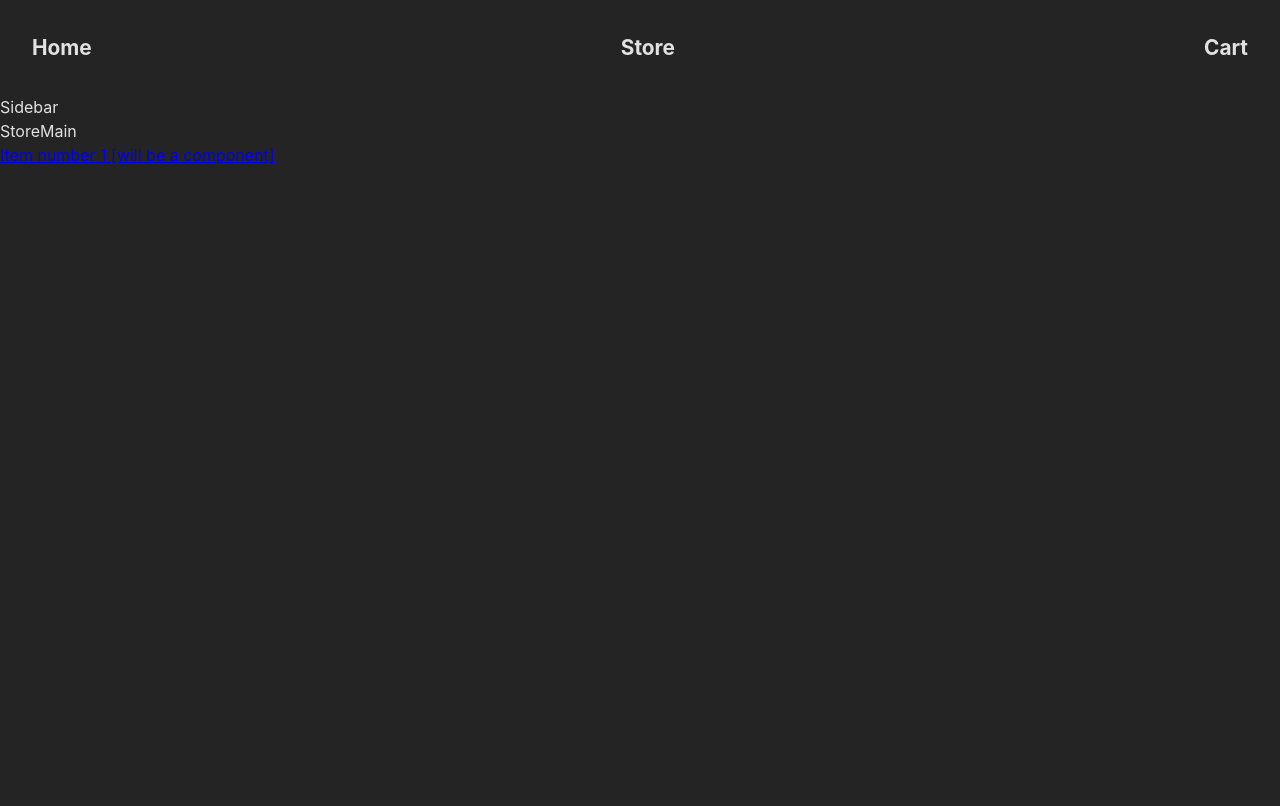
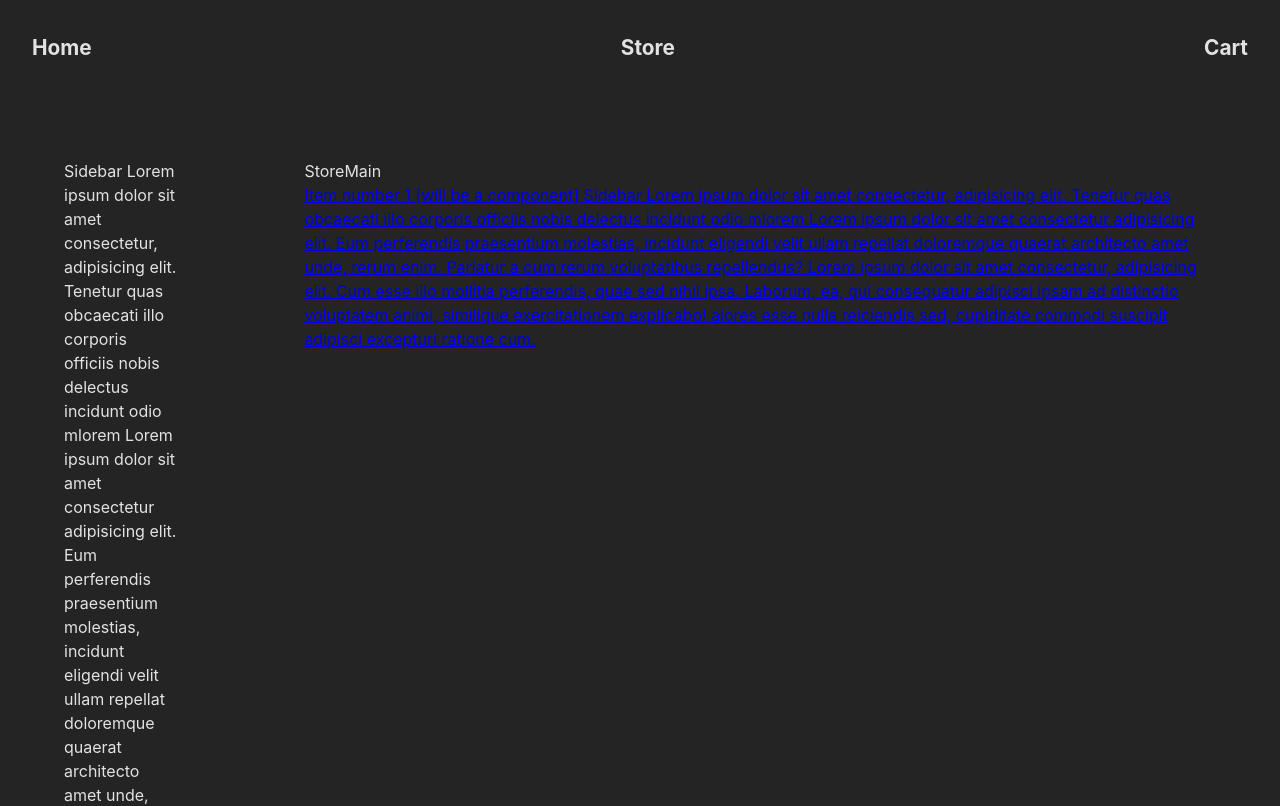
Before and after one commit to Kian2002/E-commerce, a React (Vite) app: page /store in a window 1280 px wide. Shown: the top 806 px of the page. Built offline with nearby package versions, Linux system fonts and the light colour scheme.

Commit message:
store css

```diff
--- a/src/components/main/StoreMain.tsx
+++ b/src/components/main/StoreMain.tsx
@@ -8,7 +8,18 @@ const StoreMain = () => {
       StoreMain
       <p>
         <Link to={`item/${itemId}`}>
-          Item number {itemId} [will be a component]
+          Item number {itemId} [will be a component] Sidebar Lorem ipsum dolor
+          sit amet consectetur, adipisicing elit. Tenetur quas obcaecati illo
+          corporis officiis nobis delectus incidunt odio mlorem Lorem ipsum
+          dolor sit amet consectetur adipisicing elit. Eum perferendis
+          praesentium molestias, incidunt eligendi velit ullam repellat
+          doloremque quaerat architecto amet unde, rerum enim. Pariatur a cum
+          rerum voluptatibus repellendus? Lorem ipsum dolor sit amet
+          consectetur, adipisicing elit. Cum esse illo mollitia perferendis,
+          quae sed nihil ipsa. Laborum, ea, qui consequatur adipisci ipsam ad
+          distinctio voluptatem animi, similique exercitationem explicabo!
+          aiores esse nulla reiciendis sed, cupiditate commodi suscipit adipisci
+          excepturi ratione cum.
         </Link>
       </p>
     </div>
--- a/src/components/sidebar/Sidebar.tsx
+++ b/src/components/sidebar/Sidebar.tsx
@@ -1,7 +1,20 @@
 import React from "react";
 
 const Sidebar = () => {
-  return <div>Sidebar</div>;
+  return (
+    <div>
+      Sidebar Lorem ipsum dolor sit amet consectetur, adipisicing elit. Tenetur
+      quas obcaecati illo corporis officiis nobis delectus incidunt odio mlorem
+      Lorem ipsum dolor sit amet consectetur adipisicing elit. Eum perferendis
+      praesentium molestias, incidunt eligendi velit ullam repellat doloremque
+      quaerat architecto amet unde, rerum enim. Pariatur a cum rerum
+      voluptatibus repellendus? Lorem ipsum dolor sit amet consectetur,
+      adipisicing elit. Cum esse illo mollitia perferendis, quae sed nihil ipsa.
+      Laborum, ea, qui consequatur adipisci ipsam ad distinctio voluptatem
+      animi, similique exercitationem explicabo! aiores esse nulla reiciendis
+      sed, cupiditate commodi suscipit adipisci excepturi ratione cum.
+    </div>
+  );
 };
 
 export default Sidebar;
--- a/src/pages/Store.tsx
+++ b/src/pages/Store.tsx
@@ -2,12 +2,13 @@ import React from "react";
 import Navbar from "../components/navbar/Navbar";
 import Sidebar from "../components/sidebar/Sidebar";
 import StoreMain from "../components/main/StoreMain";
+import styles from "./styles/Store.module.css";
 
 const Store = () => {
   return (
     <>
       <Navbar />
-      <div>
+      <div className={styles["store"]}>
         <Sidebar />
         <StoreMain />
       </div>
--- /dev/null
+++ b/src/pages/styles/Store.module.css
@@ -0,0 +1,38 @@
+.store {
+    display: flex;
+    height: 100%;
+    width: 100%;
+    animation: fade 3s, slideIn 0.5s ease-in-out;
+}
+
+.store> :first-child {
+    width: 270px;
+    padding: 4rem;
+}
+
+.store> :last-child {
+    display: flex;
+    flex-direction: column;
+    width: 100%;
+    padding: 4rem;
+}
+
+@keyframes fade {
+    0% {
+        opacity: 0;
+    }
+
+    100% {
+        opacity: 1;
+    }
+}
+
+@keyframes slideIn {
+    0% {
+        transform: translateX(-100%);
+    }
+
+    100% {
+        transform: translateX(0);
+    }
+}
```
